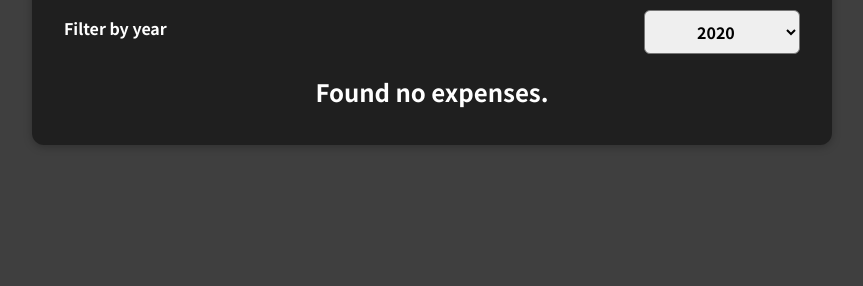
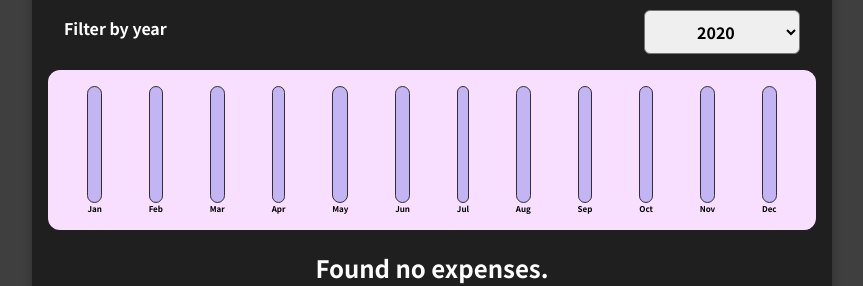
Before and after one commit to abhaygupta26/Price-Tracker, a React (Create React App) app: page / in a window 1280 px wide. Shown: the part 176-462 px from the top of the page, without its empty margins (208-1071 px from the left). Built offline with nearby package versions, Linux system fonts and the light colour scheme.

Commit message:
added chart component and displaying the chart according to the expenses

```diff
--- a/package.json
+++ b/package.json
@@ -6,6 +6,7 @@
     "@testing-library/jest-dom": "^5.16.5",
     "@testing-library/react": "^13.4.0",
     "@testing-library/user-event": "^13.5.0",
+    "modal-click": "^1.0.0",
     "react": "^18.2.0",
     "react-dom": "^18.2.0",
     "react-scripts": "5.0.1",
--- a/src/App.js
+++ b/src/App.js
@@ -1,6 +1,7 @@
 import React, { useState } from "react";
 import Expenses from "./components/Expenses/Expenses";
 import NewExpense from "./components/NewExpense/NewExpense";
+import { Button } from "modal-click";
 
 const DUMMY_EXPENSES = [
   {
@@ -38,6 +39,7 @@
     <div>
       <NewExpense onAddExpense={addExpenseHandler} />
       <Expenses expenses={expenses} />
+      <Button />
     </div>
   );
 }
--- /dev/null
+++ b/src/components/Expenses/Chart/Chart.css
@@ -0,0 +1,9 @@
+.chart {
+  padding: 1rem;
+  border-radius: 12px;
+  background-color: #f8dfff;
+  text-align: center;
+  display: flex;
+  justify-content: space-around;
+  height: 10rem;
+}
--- /dev/null
+++ b/src/components/Expenses/Chart/Chart.js
@@ -0,0 +1,24 @@
+import "./Chart.css";
+import ChartBar from "./ChartBar";
+
+function Chart(props) {
+  const dataPointValues = props.dataPoints.map((dataPoint) => {
+    return dataPoint.value;
+  });
+  const totalMaximum = Math.max(...dataPointValues);
+
+  return (
+    <div className='chart'>
+      {props.dataPoints.map((dataPoint) => (
+        <ChartBar
+          key={dataPoint.label}
+          label={dataPoint.label}
+          value={dataPoint.value}
+          maxValue={totalMaximum}
+        />
+      ))}
+    </div>
+  );
+}
+
+export default Chart;
--- /dev/null
+++ b/src/components/Expenses/Chart/ChartBar.css
@@ -0,0 +1,30 @@
+.chart-bar {
+  height: 100%;
+  display: flex;
+  flex-direction: column;
+  align-items: center;
+}
+
+.chart-bar__inner {
+  height: 100%;
+  width: 100%;
+  border: 1px solid #313131;
+  border-radius: 12px;
+  background-color: #c3b4f3;
+  overflow: hidden;
+  display: flex;
+  flex-direction: column;
+  justify-content: flex-end;
+}
+
+.chart-bar__fill {
+  background-color: #4826b9;
+  width: 100%;
+  transition: all 0.3s ease-out;
+}
+
+.chart-bar__label {
+  font-weight: bold;
+  font-size: 0.5rem;
+  text-align: center;
+}
--- /dev/null
+++ b/src/components/Expenses/Chart/ChartBar.js
@@ -0,0 +1,21 @@
+import "./ChartBar.css";
+
+function ChartBar(props) {
+  let barFillHeight = "0%";
+  if (props.maxValue > 0) {
+    barFillHeight = Math.round((props.value / props.maxValue) * 100) + "%";
+  }
+  return (
+    <div className='chart-bar'>
+      <div className='chart-bar__inner'>
+        <div
+          className='chart-bar__fill'
+          style={{ height: barFillHeight }}
+        ></div>
+      </div>
+      <div className='chart-bar__label'>{props.label}</div>
+    </div>
+  );
+}
+
+export default ChartBar;
--- a/src/components/Expenses/Expenses.js
+++ b/src/components/Expenses/Expenses.js
@@ -5,6 +5,7 @@
 import ExpensesList from "./ExpensesList";
 
 import "./Expenses.css";
+import ExpensesChart from "./ExpensesChart";
 
 const Expenses = (props) => {
   const [filteredYear, setFilteredYear] = useState("2020");
@@ -24,6 +25,7 @@
           selected={filteredYear}
           onChangeFilter={filterChangeHandler}
         />
+        <ExpensesChart expenses={filteredExpenses} />
         <ExpensesList items={filteredExpenses} />
       </Card>
     </div>
--- /dev/null
+++ b/src/components/Expenses/ExpensesChart.js
@@ -0,0 +1,26 @@
+import Chart from "./Chart/Chart";
+
+function ExpensesChart(props) {
+  const chartDataPoits = [
+    { label: "Jan", value: 0 },
+    { label: "Feb", value: 0 },
+    { label: "Mar", value: 0 },
+    { label: "Apr", value: 0 },
+    { label: "May", value: 0 },
+    { label: "Jun", value: 0 },
+    { label: "Jul", value: 0 },
+    { label: "Aug", value: 0 },
+    { label: "Sep", value: 0 },
+    { label: "Oct", value: 0 },
+    { label: "Nov", value: 0 },
+    { label: "Dec", value: 0 },
+  ];
+
+  for (const expense of props.expenses) {
+    const expenseMonth = expense.date.getMonth();
+    chartDataPoits[expenseMonth].value += expense.amount;
+  }
+  return <Chart dataPoints={chartDataPoits} />;
+}
+
+export default ExpensesChart;
--- a/src/components/NewExpense/ExpenseForm.js
+++ b/src/components/NewExpense/ExpenseForm.js
@@ -22,7 +22,7 @@
 
     const expenseData = {
       title: enteredTitle,
-      amount: enteredAmount,
+      amount: +enteredAmount,
       date: new Date(enteredDate),
     };
     props.onSaveExpenseData(expenseData);
```
Also changed, not shown: 1 other file (tests, documents, lock files or other folders).
